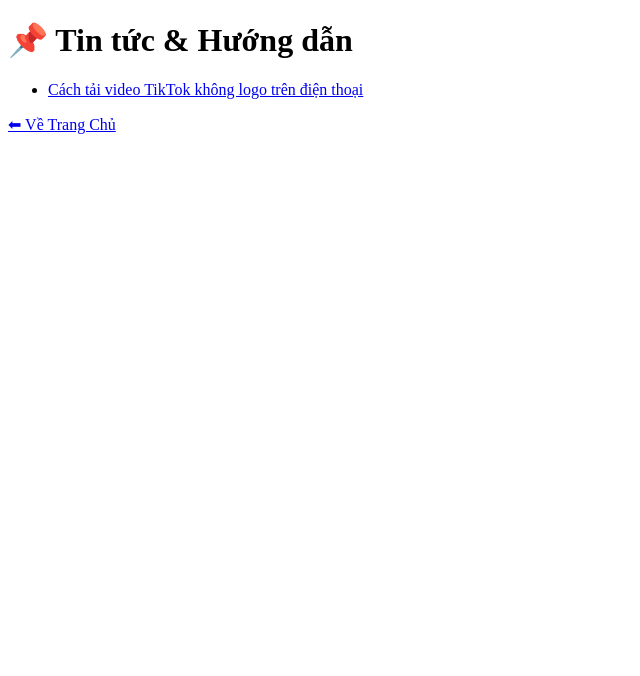
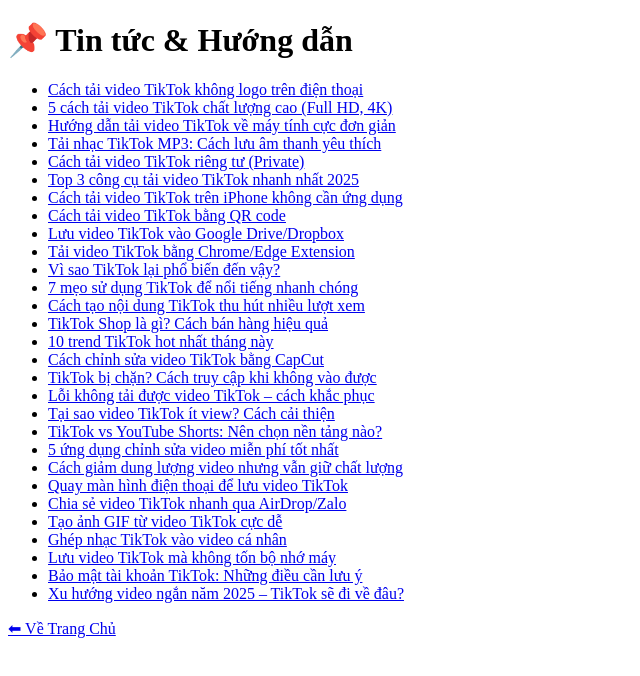
Before and after one commit to andanhvaandanh/taivdtiktok, a website: page tintuc.html in a window 1280 px wide. Shown: the whole page, without its empty margins (0-640 px from the left). Drawn offline with Linux system fonts and the light colour scheme.

Commit message:
Update tintuc.html

```diff
--- a/tintuc.html
+++ b/tintuc.html
@@ -3,14 +3,45 @@
 <head>
   <meta charset="UTF-8">
   <title>Tin tức & Hướng dẫn - Tải Video TikTok</title>
-  <meta name="description" content="Tin tức và hướng dẫn cách tải video TikTok không watermark, tải nhạc MP3 chất lượng cao.">
+  <meta name="description" content="Danh sách 29 bài Tin tức & Hướng dẫn về TikTok: tải video không watermark, tải MP3, mẹo và lỗi thường gặp.">
   <meta name="viewport" content="width=device-width, initial-scale=1.0">
 </head>
 <body>
   <h1>📌 Tin tức & Hướng dẫn</h1>
   <ul>
     <li><a href="tintuc1.html">Cách tải video TikTok không logo trên điện thoại</a></li>
-   </ul>
-  <a href="/">⬅ Về Trang Chủ</a>
+    <li><a href="tintuc2.html">5 cách tải video TikTok chất lượng cao (Full HD, 4K)</a></li>
+    <li><a href="tintuc3.html">Hướng dẫn tải video TikTok về máy tính cực đơn giản</a></li>
+    <li><a href="tintuc4.html">Tải nhạc TikTok MP3: Cách lưu âm thanh yêu thích</a></li>
+    <li><a href="tintuc5.html">Cách tải video TikTok riêng tư (Private)</a></li>
+    <li><a href="tintuc6.html">Top 3 công cụ tải video TikTok nhanh nhất 2025</a></li>
+    <li><a href="tintuc7.html">Cách tải video TikTok trên iPhone không cần ứng dụng</a></li>
+    <li><a href="tintuc8.html">Cách tải video TikTok bằng QR code</a></li>
+    <li><a href="tintuc9.html">Lưu video TikTok vào Google Drive/Dropbox</a></li>
+    <li><a href="tintuc10.html">Tải video TikTok bằng Chrome/Edge Extension</a></li>
+
+    <li><a href="tintuc11.html">Vì sao TikTok lại phổ biến đến vậy?</a></li>
+    <li><a href="tintuc12.html">7 mẹo sử dụng TikTok để nổi tiếng nhanh chóng</a></li>
+    <li><a href="tintuc13.html">Cách tạo nội dung TikTok thu hút nhiều lượt xem</a></li>
+    <li><a href="tintuc14.html">TikTok Shop là gì? Cách bán hàng hiệu quả</a></li>
+    <li><a href="tintuc15.html">10 trend TikTok hot nhất tháng này</a></li>
+    <li><a href="tintuc16.html">Cách chỉnh sửa video TikTok bằng CapCut</a></li>
+    <li><a href="tintuc17.html">TikTok bị chặn? Cách truy cập khi không vào được</a></li>
+    <li><a href="tintuc18.html">Lỗi không tải được video TikTok – cách khắc phục</a></li>
+    <li><a href="tintuc19.html">Tại sao video TikTok ít view? Cách cải thiện</a></li>
+    <li><a href="tintuc20.html">TikTok vs YouTube Shorts: Nên chọn nền tảng nào?</a></li>
+
+    <li><a href="tintuc21.html">5 ứng dụng chỉnh sửa video miễn phí tốt nhất</a></li>
+    <li><a href="tintuc22.html">Cách giảm dung lượng video nhưng vẫn giữ chất lượng</a></li>
+    <li><a href="tintuc23.html">Quay màn hình điện thoại để lưu video TikTok</a></li>
+    <li><a href="tintuc24.html">Chia sẻ video TikTok nhanh qua AirDrop/Zalo</a></li>
+    <li><a href="tintuc25.html">Tạo ảnh GIF từ video TikTok cực dễ</a></li>
+    <li><a href="tintuc26.html">Ghép nhạc TikTok vào video cá nhân</a></li>
+    <li><a href="tintuc27.html">Lưu video TikTok mà không tốn bộ nhớ máy</a></li>
+    <li><a href="tintuc28.html">Bảo mật tài khoản TikTok: Những điều cần lưu ý</a></li>
+    <li><a href="tintuc29.html">Xu hướng video ngắn năm 2025 – TikTok sẽ đi về đâu?</a></li>
+  </ul>
+
+  <p><a href="/">⬅ Về Trang Chủ</a></p>
 </body>
 </html>
```
